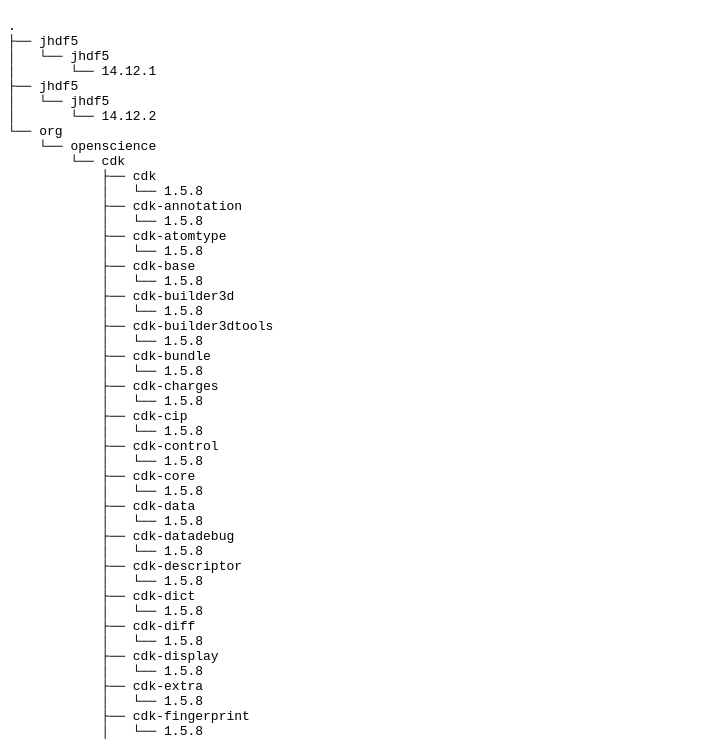
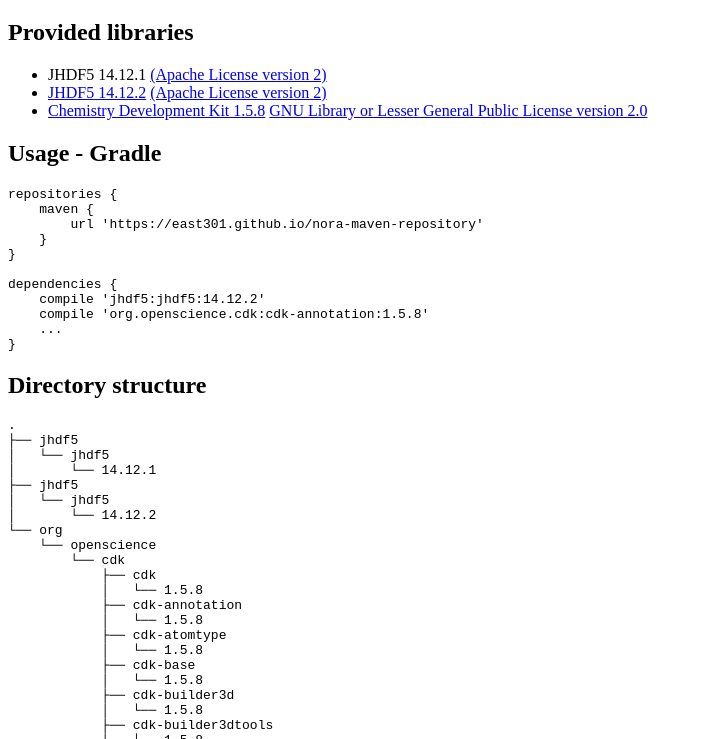
Before and after one commit to east301/nora-maven-repository, a plain HTML site: page index.html in a window 1280 px wide. Shown: the part 61-800 px from the top of the page, without its empty margins (0-702 px from the left). Drawn offline with Linux system fonts and the light colour scheme.

Commit message:
update index.html

```diff
--- a/index.html
+++ b/index.html
@@ -2,6 +2,38 @@
 <meta charset="UTF-8">
 <h1>nora-maven-repository</h1>
 
+<h2>Provided libraries</h2>
+<ul>
+  <li>
+    <a http="https://wiki-bsse.ethz.ch/display/JHDF5">JHDF5 14.12.1</a>
+    <a href="http://www.apache.org/licenses/LICENSE-2.0.html">(Apache License version 2)</a>
+  </li>
+  <li>
+    <a href="https://wiki-bsse.ethz.ch/display/JHDF5">JHDF5 14.12.2</a>
+    <a href="http://www.apache.org/licenses/LICENSE-2.0.html">(Apache License version 2)</a>
+  </li>
+  <li>
+    <a href="http://sourceforge.net/projects/cdk/">Chemistry Development Kit 1.5.8</a>
+    <a href="https://github.com/cdk/cdk/blob/cdk-1.5.8/doc/lgpl.license">GNU Library or Lesser General Public License version 2.0</a>
+  </li>
+</ul>
+
+<h2>Usage - Gradle</h2>
+<pre>
+repositories {
+    maven {
+        url 'https://east301.github.io/nora-maven-repository'
+    }
+}
+
+dependencies {
+    compile 'jhdf5:jhdf5:14.12.2'
+    compile 'org.openscience.cdk:cdk-annotation:1.5.8'
+    ...
+}
+</pre>
+
+<h2>Directory structure</h2>
 <pre>
 .
 ├── jhdf5
@@ -157,6 +189,4 @@
             │   └── 1.5.8
             └── cdk-valencycheck
                 └── 1.5.8
-
-150 directories
 </pre>
```
